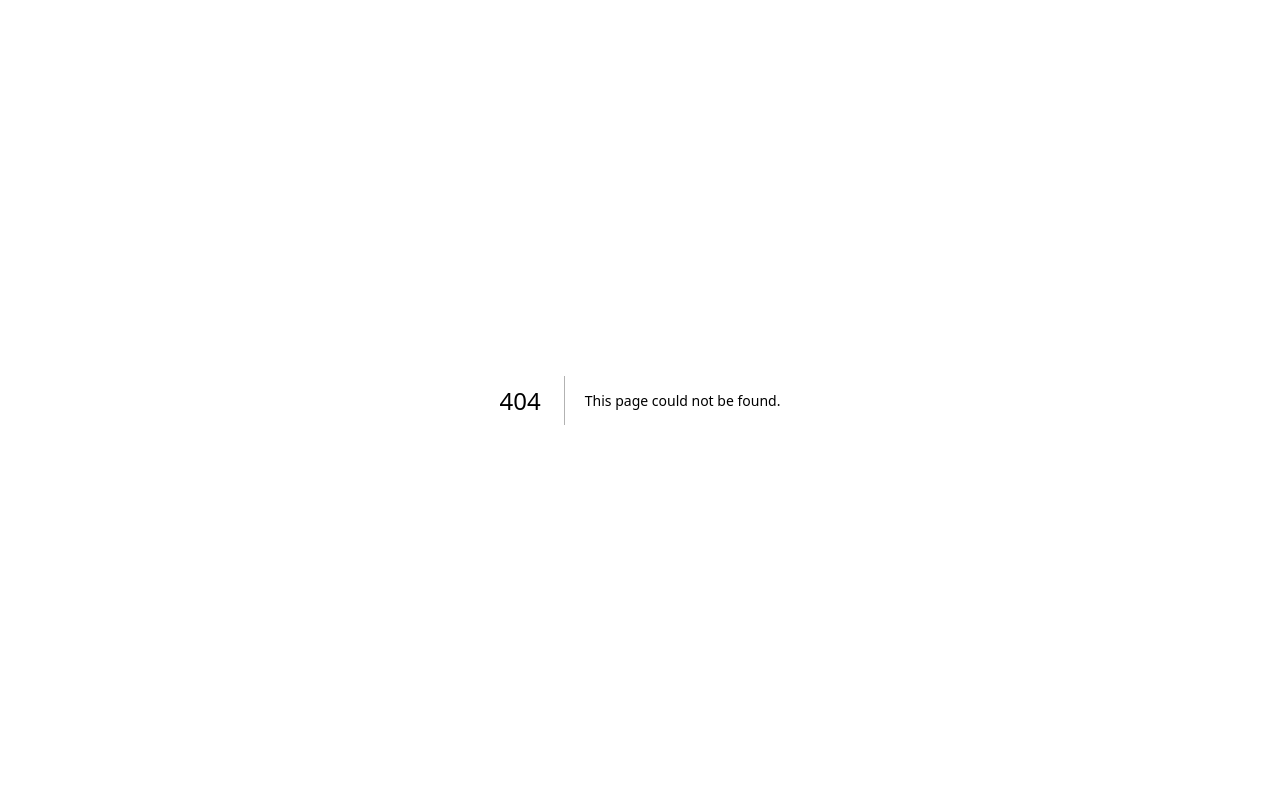
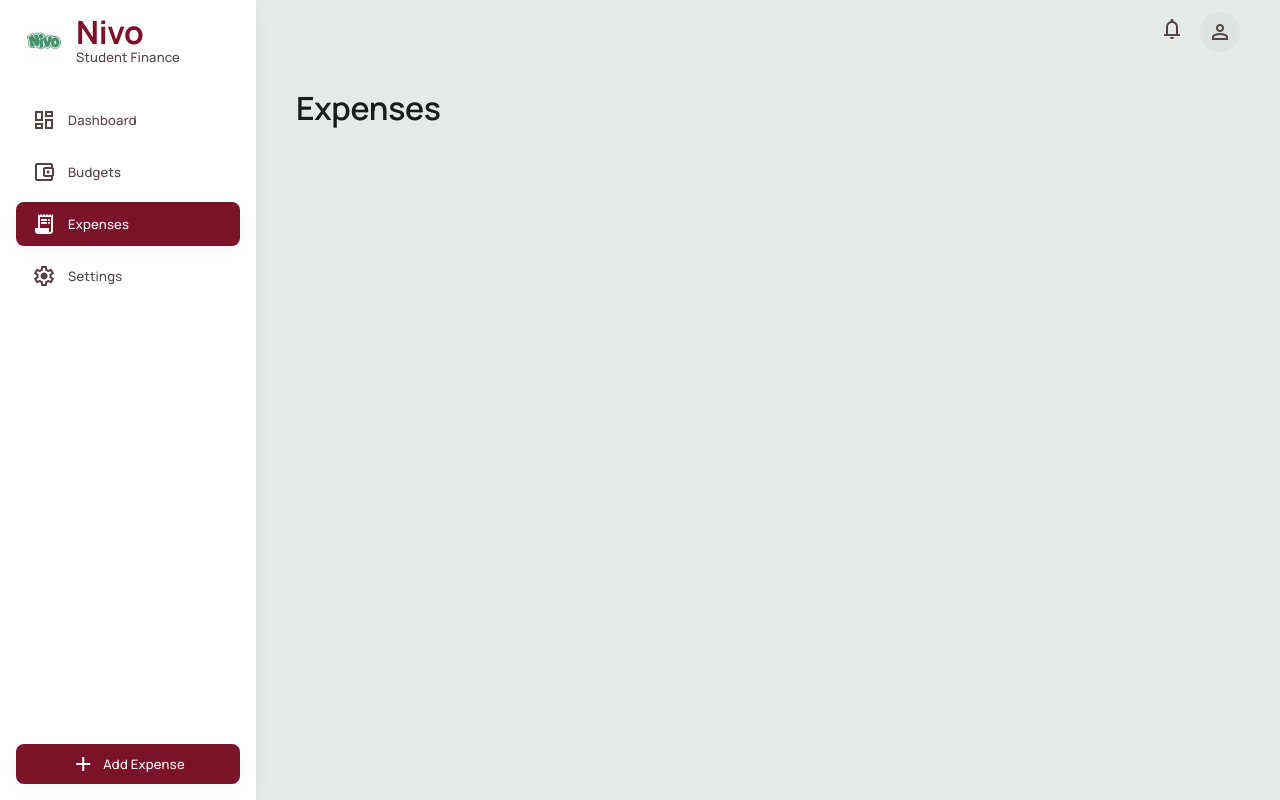
Before and after one commit to HameedSalahuddin/Nivo, a Next.js app: page /expenses in a window 1280 px wide. Before the commit this address had no page. Built offline with nearby package versions, Linux system fonts and the light colour scheme.

Commit message:
feat: add Nivo application shell

```diff
--- /dev/null
+++ b/src/app/(app)/budgets/page.tsx
@@ -0,0 +1,9 @@
+export default function BudgetsPage() {
+  return (
+    <div>
+      <h1 className="font-headline-lg text-headline-lg text-on-surface">
+        Budgets
+      </h1>
+    </div>
+  );
+}
--- /dev/null
+++ b/src/app/(app)/expenses/page.tsx
@@ -0,0 +1,9 @@
+export default function ExpensesPage() {
+  return (
+    <div>
+      <h1 className="font-headline-lg text-headline-lg text-on-surface">
+        Expenses
+      </h1>
+    </div>
+  );
+}
--- /dev/null
+++ b/src/app/(app)/layout.tsx
@@ -0,0 +1,6 @@
+import type { ReactNode } from "react";
+import { AppShell } from "@/components/layout/AppShell";
+
+export default function AppLayout({ children }: { children: ReactNode }) {
+  return <AppShell>{children}</AppShell>;
+}
--- /dev/null
+++ b/src/app/(app)/page.tsx
@@ -0,0 +1,9 @@
+export default function DashboardPage() {
+  return (
+    <div>
+      <h1 className="font-headline-lg text-headline-lg text-on-surface">
+        Dashboard
+      </h1>
+    </div>
+  );
+}
--- /dev/null
+++ b/src/app/(app)/settings/page.tsx
@@ -0,0 +1,9 @@
+export default function SettingsPage() {
+  return (
+    <div>
+      <h1 className="font-headline-lg text-headline-lg text-on-surface">
+        Settings
+      </h1>
+    </div>
+  );
+}
--- a/src/app/page.tsx
+++ /dev/null
@@ -1,69 +0,0 @@
-import Image from "next/image";
-
-export default function Home() {
-  return (
-    <div className="flex flex-col flex-1 items-center justify-center bg-zinc-50 font-sans dark:bg-black">
-      <main className="flex flex-1 w-full max-w-3xl flex-col items-center justify-between py-32 px-16 bg-white dark:bg-black sm:items-start">
-        <Image
-          className="dark:invert h-5 w-[100px]"
-          src="/next.svg"
-          alt="Next.js logo"
-          width={100}
-          height={20}
-          priority
-        />
-        <div className="flex flex-col items-center gap-6 text-center sm:items-start sm:text-left">
-          <h1 className="max-w-xs text-3xl font-semibold leading-10 tracking-tight text-black dark:text-zinc-50">
-            To get started, edit the{" "}
-            <code className="rounded bg-black/[.06] px-1.5 py-0.5 font-mono text-[0.9em] dark:bg-white/[.08]">
-              page.tsx
-            </code>{" "}
-            file.
-          </h1>
-          <p className="max-w-md text-lg leading-8 text-zinc-600 dark:text-zinc-400">
-            Looking for a starting point or more instructions? Head over to{" "}
-            <a
-              href="https://vercel.com/templates?framework=next.js&utm_source=create-next-app&utm_medium=appdir-template-tw&utm_campaign=create-next-app"
-              className="font-medium text-zinc-950 dark:text-zinc-50"
-            >
-              Templates
-            </a>{" "}
-            or the{" "}
-            <a
-              href="https://nextjs.org/learn?utm_source=create-next-app&utm_medium=appdir-template-tw&utm_campaign=create-next-app"
-              className="font-medium text-zinc-950 dark:text-zinc-50"
-            >
-              Learning
-            </a>{" "}
-            center.
-          </p>
-        </div>
-        <div className="flex flex-col gap-4 text-base font-medium sm:flex-row">
-          <a
-            className="flex h-12 w-full items-center justify-center gap-2 rounded-full bg-foreground px-5 text-background transition-colors hover:bg-[#383838] dark:hover:bg-[#ccc] md:w-[158px]"
-            href="https://vercel.com/new?utm_source=create-next-app&utm_medium=appdir-template-tw&utm_campaign=create-next-app"
-            target="_blank"
-            rel="noopener noreferrer"
-          >
-            <Image
-              className="dark:invert h-[14px] w-4"
-              src="/vercel.svg"
-              alt="Vercel logomark"
-              width={16}
-              height={14}
-            />
-            Deploy Now
-          </a>
-          <a
-            className="flex h-12 w-full items-center justify-center rounded-full border border-solid border-black/[.08] px-5 transition-colors hover:border-transparent hover:bg-black/[.04] dark:border-white/[.145] dark:hover:bg-[#1a1a1a] md:w-[158px]"
-            href="https://nextjs.org/docs?utm_source=create-next-app&utm_medium=appdir-template-tw&utm_campaign=create-next-app"
-            target="_blank"
-            rel="noopener noreferrer"
-          >
-            Documentation
-          </a>
-        </div>
-      </main>
-    </div>
-  );
-}
--- /dev/null
+++ b/src/components/layout/AppShell.tsx
@@ -0,0 +1,19 @@
+import type { ReactNode } from "react";
+import { MobileNav } from "./MobileNav";
+import { SideNav } from "./SideNav";
+import { TopAppBar } from "./TopAppBar";
+
+export function AppShell({ children }: { children: ReactNode }) {
+  return (
+    <div className="flex min-h-screen w-full overflow-x-hidden bg-pebble-mist">
+      <SideNav />
+      <div className="flex w-full flex-col md:ml-64">
+        <TopAppBar />
+        <main className="flex-1 px-margin-mobile py-4 pb-24 md:px-margin-desktop md:py-6 md:pb-6">
+          {children}
+        </main>
+      </div>
+      <MobileNav />
+    </div>
+  );
+}
--- /dev/null
+++ b/src/components/layout/MobileNav.tsx
@@ -0,0 +1,37 @@
+"use client";
+
+import Link from "next/link";
+import { usePathname } from "next/navigation";
+import { isNavActive, NAV_ITEMS } from "@/lib/nav";
+
+export function MobileNav() {
+  const pathname = usePathname();
+
+  return (
+    <nav className="fixed inset-x-0 bottom-0 z-40 border-t border-surface-variant bg-surface-container-lowest pb-[env(safe-area-inset-bottom)] md:hidden">
+      <div className="mx-auto flex max-w-lg items-center justify-around">
+        {NAV_ITEMS.map((item) => {
+          const active = isNavActive(item.href, pathname);
+          return (
+            <Link
+              key={item.href}
+              href={item.href}
+              aria-current={active ? "page" : undefined}
+              className={`flex w-full flex-col items-center gap-0.5 py-2 transition-colors ${
+                active ? "text-sangria-deep" : "text-on-surface-variant"
+              }`}
+            >
+              <span
+                className="material-symbols-outlined"
+                style={active ? { fontVariationSettings: "'FILL' 1" } : undefined}
+              >
+                {item.icon}
+              </span>
+              <span className="font-label-sm text-label-sm">{item.label}</span>
+            </Link>
+          );
+        })}
+      </div>
+    </nav>
+  );
+}
--- /dev/null
+++ b/src/components/layout/SideNav.tsx
@@ -0,0 +1,64 @@
+"use client";
+
+import Image from "next/image";
+import Link from "next/link";
+import { usePathname } from "next/navigation";
+import { isNavActive, NAV_ITEMS } from "@/lib/nav";
+import { Button } from "@/components/ui/Button";
+
+export function SideNav() {
+  const pathname = usePathname();
+
+  return (
+    <nav className="fixed left-0 top-0 z-40 hidden h-full w-64 flex-col bg-surface-container-lowest p-4 shadow-level-1 md:flex">
+      <div className="mb-8 flex items-center gap-3 px-2">
+        <Image
+          src="/logo.png"
+          alt="Nivo logo"
+          width={40}
+          height={40}
+          className="h-10 w-10 rounded-lg object-contain"
+        />
+        <div>
+          <div className="font-headline-lg text-headline-lg font-bold leading-8 text-sangria-deep">
+            Nivo
+          </div>
+          <div className="font-label-sm text-label-sm text-on-surface-variant">
+            Student Finance
+          </div>
+        </div>
+      </div>
+
+      <div className="flex flex-1 flex-col gap-2">
+        {NAV_ITEMS.map((item) => {
+          const active = isNavActive(item.href, pathname);
+          return (
+            <Link
+              key={item.href}
+              href={item.href}
+              aria-current={active ? "page" : undefined}
+              className={`flex items-center gap-3 rounded-lg px-4 py-2.5 transition-all duration-200 ${
+                active
+                  ? "bg-sangria-deep text-white shadow-level-1"
+                  : "text-on-surface-variant hover:bg-surface-variant hover:text-sangria-deep"
+              }`}
+            >
+              <span
+                className="material-symbols-outlined"
+                style={active ? { fontVariationSettings: "'FILL' 1" } : undefined}
+              >
+                {item.icon}
+              </span>
+              <span className="font-label-sm text-label-sm">{item.label}</span>
+            </Link>
+          );
+        })}
+      </div>
+
+      <Button fullWidth className="mt-auto">
+        <span className="material-symbols-outlined text-[18px]">add</span>
+        Add Expense
+      </Button>
+    </nav>
+  );
+}
--- /dev/null
+++ b/src/components/layout/TopAppBar.tsx
@@ -0,0 +1,28 @@
+import Image from "next/image";
+
+export function TopAppBar() {
+  return (
+    <header className="sticky top-0 z-30 flex h-16 w-full items-center justify-between bg-pebble-mist/80 px-margin-mobile backdrop-blur md:px-margin-desktop">
+      <Image
+        src="/logo.png"
+        alt="Nivo logo"
+        width={32}
+        height={32}
+        className="h-8 w-8 rounded-md object-contain md:hidden"
+      />
+      <div className="hidden md:block" aria-hidden="true" />
+      <div className="flex items-center gap-2">
+        <button
+          type="button"
+          className="rounded-full p-2 text-on-surface-variant transition-colors hover:bg-surface-container"
+          aria-label="Notifications"
+        >
+          <span className="material-symbols-outlined">notifications</span>
+        </button>
+        <div className="flex h-10 w-10 items-center justify-center rounded-full bg-surface-variant text-on-surface-variant">
+          <span className="material-symbols-outlined">person</span>
+        </div>
+      </div>
+    </header>
+  );
+}
--- /dev/null
+++ b/src/lib/nav.ts
@@ -0,0 +1,18 @@
+export interface NavItem {
+  href: string;
+  label: string;
+  icon: string;
+}
+
+export const NAV_ITEMS: NavItem[] = [
+  { href: "/", label: "Dashboard", icon: "dashboard" },
+  { href: "/budgets", label: "Budgets", icon: "account_balance_wallet" },
+  { href: "/expenses", label: "Expenses", icon: "receipt_long" },
+  { href: "/settings", label: "Settings", icon: "settings" },
+];
+
+// Dashboard ("/") must match exactly; nested routes (e.g. /budgets/123)
+// keep their parent section active.
+export function isNavActive(href: string, pathname: string): boolean {
+  return href === "/" ? pathname === "/" : pathname.startsWith(href);
+}
```
